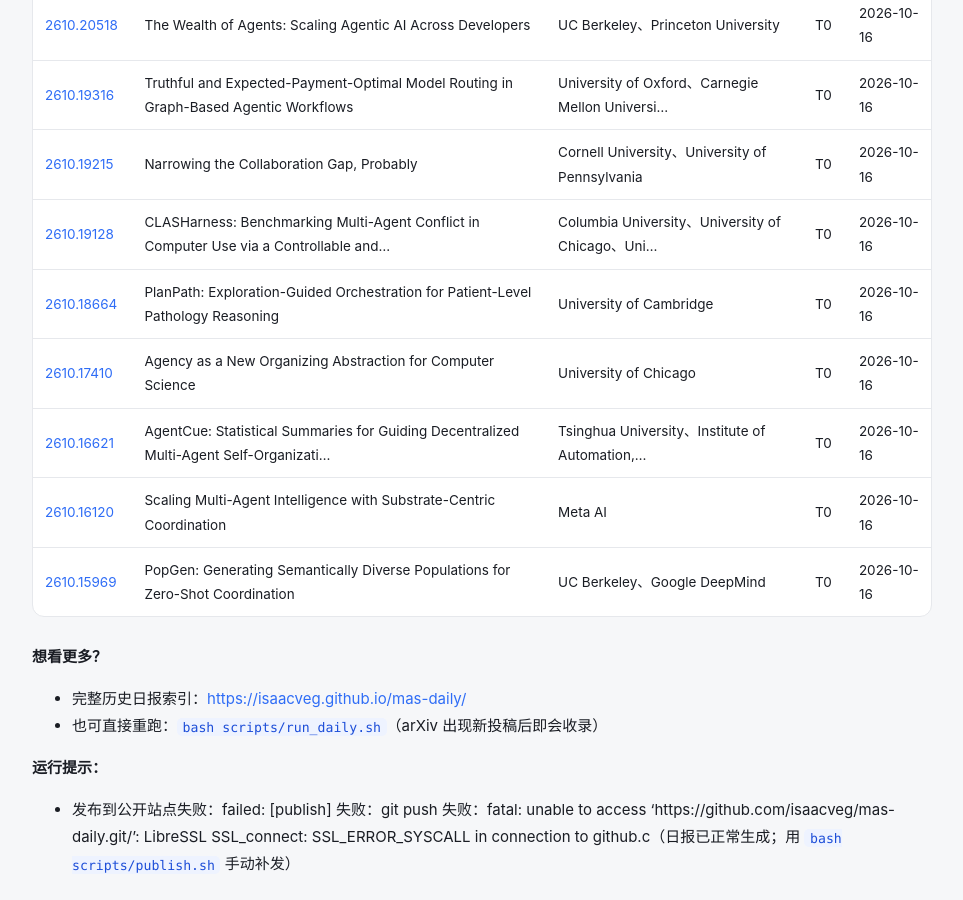
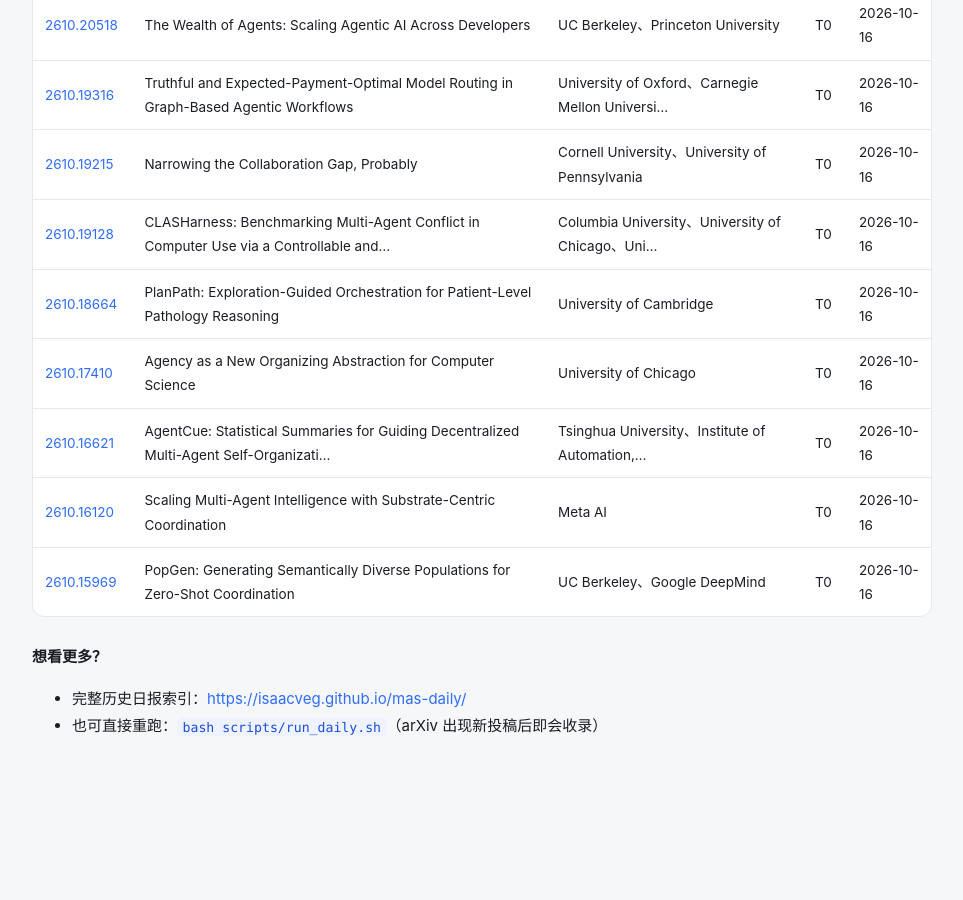
Before and after one commit to isaacveg/mas-daily, a Jekyll site: the page built from daily/2026-10-20.md, in a window 1280 px wide and 900 px high, scrolled down 1131 px. Shown: the whole window, without its empty margins (158-1121 px from the left). Built offline with Jekyll 4.4.1, drawn with Linux system fonts in a browser that asks for light colours; after the commit the page ends 1893 px from its top, so only the background shows below that; some of the changed text lies outside the part shown.

Commit message:
report: 更新 2026-10-20 日报

```diff
--- a/daily/2026-10-20.md
+++ b/daily/2026-10-20.md
@@ -44,6 +44,3 @@ permalink: /daily/2026-10-20/
 
 - 完整历史日报索引：<https://isaacveg.github.io/mas-daily/>
 - 也可直接重跑：`bash scripts/run_daily.sh`（arXiv 出现新投稿后即会收录）
-
-**运行提示：**
-- 发布到公开站点失败：failed: [publish] 失败：git push 失败：fatal: unable to access 'https://github.com/isaacveg/mas-daily.git/': LibreSSL SSL_connect: SSL_ERROR_SYSCALL in connection to github.c（日报已正常生成；用 `bash scripts/publish.sh` 手动补发）
```
Also changed, not shown: other parts of daily/2026-10-20.md (+1 -1 lines).
